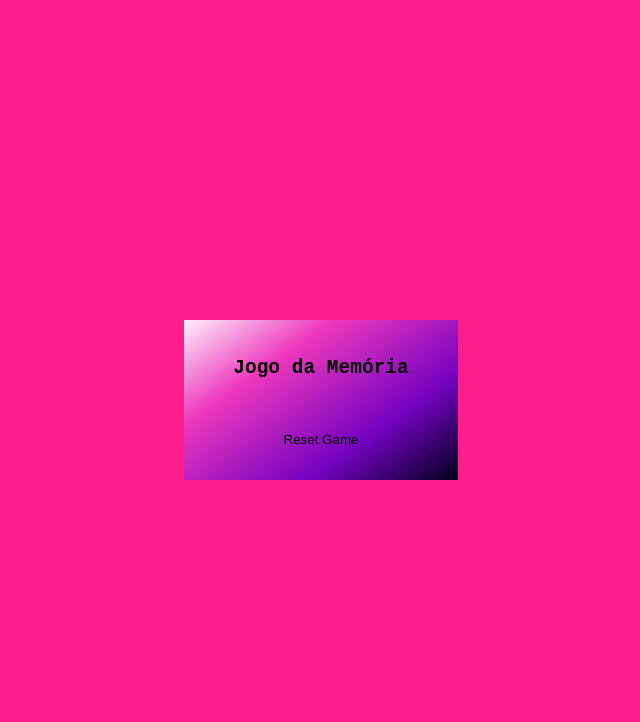
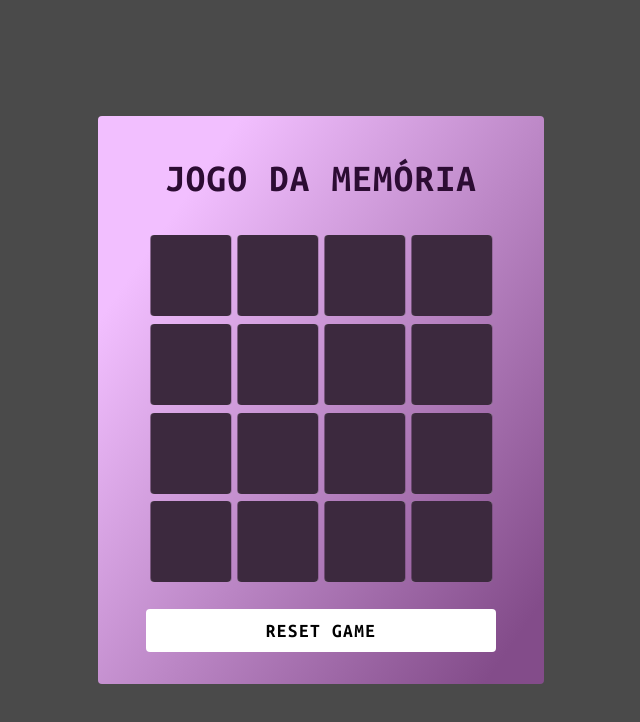
Before and after one commit to brenoaug/dio-memory-game, a plain HTML site: page index.html in a window 1280 px wide. Shown: the whole page, without its empty margins (319-959 px from the left). Drawn offline with Linux system fonts and the light colour scheme.

Commit message:
engine.js concluido

```diff
--- a/src/scripts/engine.js
+++ b/src/scripts/engine.js
@@ -0,0 +1,57 @@
+const emojis = [
+  "😊",
+  "😊",
+  "😎",
+  "😎",
+  "😘",
+  "😘",
+  "🤬",
+  "🤬",
+  "🤡",
+  "🤡",
+  "🥳",
+  "🥳",
+  "😈",
+  "😈",
+  "😢",
+  "😢"
+];
+
+let openCards = [];
+
+let shuffleEmojis = emojis.sort(() => (Math.random() > 0.5 ? 1 : -1));
+
+
+for(let i = 0; i <emojis.length; i++){
+  let box = document.createElement("div");
+  box.className = "item";
+  box.innerHTML = shuffleEmojis[i];
+  box.onclick = handleClick;
+  document.querySelector(".game").appendChild(box);
+}
+
+function handleClick(){
+  if(openCards.length < 2){
+    this.classList.add("boxOpen");
+    openCards.push(this);
+  }
+  if(openCards.length == 2){
+    setTimeout(checkMatch, 500);
+  }
+}
+
+function checkMatch(){
+  if(openCards[0].innerHTML === openCards[1].innerHTML){
+    openCards[0].classList.add("boxMatched");
+    openCards[1].classList.add("boxMatched");
+  }else{
+    openCards[0].classList.remove("boxOpen");
+    openCards[1].classList.remove("boxOpen");
+  }
+
+  openCards = [];
+
+  if(document.querySelectorAll(".boxMatched").length === emojis.length){
+    alert("Você venceu!");
+  }
+}
--- a/src/styles/main.css
+++ b/src/styles/main.css
@@ -1,9 +1,12 @@
+@import url('https://fonts.googleapis.com/css2?family=Ubuntu+Mono:ital,wght@0,400;0,700;1,400;1,700&display=swap');
+
 body{
   display: flex;
   justify-content: center;
   align-items: center;
   min-width: 100vh;
-  background: #fc1e8a;
+  background: #4a4a4a;
+  user-select: none;
 }
 
 .container{
@@ -13,6 +16,79 @@ body{
   justify-content: center;
   align-items: center;
   gap: 1.875rem;
-  background: linear-gradient(325deg, #03001e 0%, #7303c0 30%, #ec38bc 70%, #fdeff9 100%);
+  background: linear-gradient(125deg, rgba(242,191,255,1) 17%, rgba(131,76,138,1) 93%);
   padding: 2.5rem 3.75rem;
+  border-radius: 4px;
 }
+
+h2{
+  font-family: "Ubuntu Mono", monospace;
+  font-size: 3rem;
+  color: #2C0C33;
+  text-transform: uppercase;
+  letter-spacing: 0.1rem;
+}
+
+.reset{
+  padding: 0.93rem 1.25rem;
+  width: 100%;
+  background-color: #fff;
+  color: #000;
+  font-family: "Ubuntu Mono", monospace;
+  font-size: 1.5rem;
+  letter-spacing: 0.1rem;
+  text-transform: uppercase;
+  font-weight: 700;
+  border-radius: 4px;
+}
+
+.reset:focus{
+  color: #ec38bc;
+  background-color: black;
+}
+
+.game{
+  width: 26.875rem;
+  height: 26.875rem;
+  display: flex;
+  flex-wrap: wrap;
+  justify-content: center;
+  gap: 6px;
+  transform-style: preserve-3d;
+  perspective: 31.25rem;
+}
+
+.item{
+  position: relative;
+  width: 6.25rem;
+  height: 6.25rem;
+  display: flex;
+  align-items: center;
+  justify-content: center;
+  background-color: #fff;
+  border-radius: 4px;
+  font-size: 3rem;
+  transform: rotateY(180deg);
+  transition: 0.25s;
+}
+
+.item::after{
+  content: "";
+  position: absolute;
+  inset: 0;
+  background: #3c293e;
+  /*opacity: 0.85;*/
+  border-radius: 4px;
+  transition: 0.25s;
+  transform: rotateY(0deg);
+  backface-visibility: hidden;
+}
+
+.item.boxOpen{
+  transform: rotateY(0deg);
+}
+
+.boxOpen::after,
+.boxOpen::after{
+  transform: rotateY(180deg);
+}
--- a/src/styles/reset.css
+++ b/src/styles/reset.css
@@ -1,3 +1,4 @@
+
 /* Reset CSS */
 * {
   margin: 0;
@@ -5,6 +6,7 @@
   outline: none;
   box-sizing: border-box;
 }
+
 
 html, body {
   height: 100%;
```
